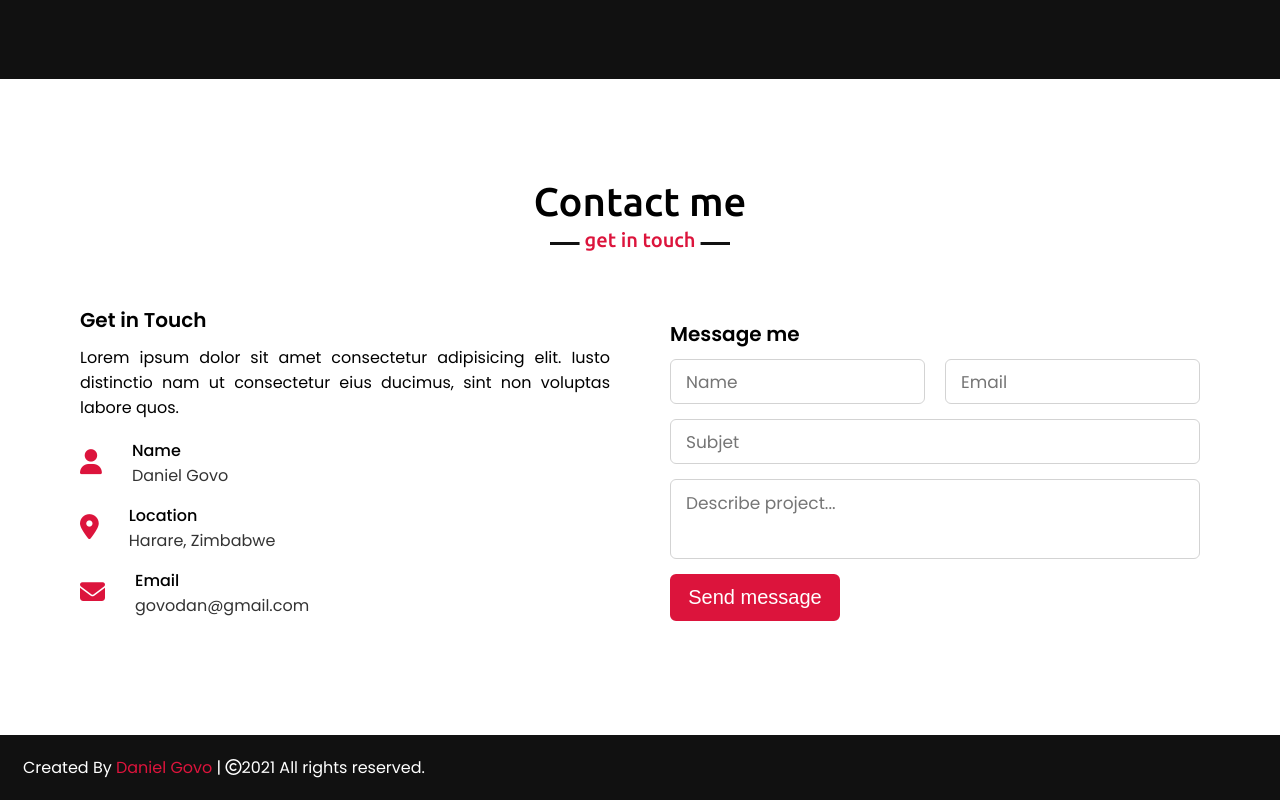
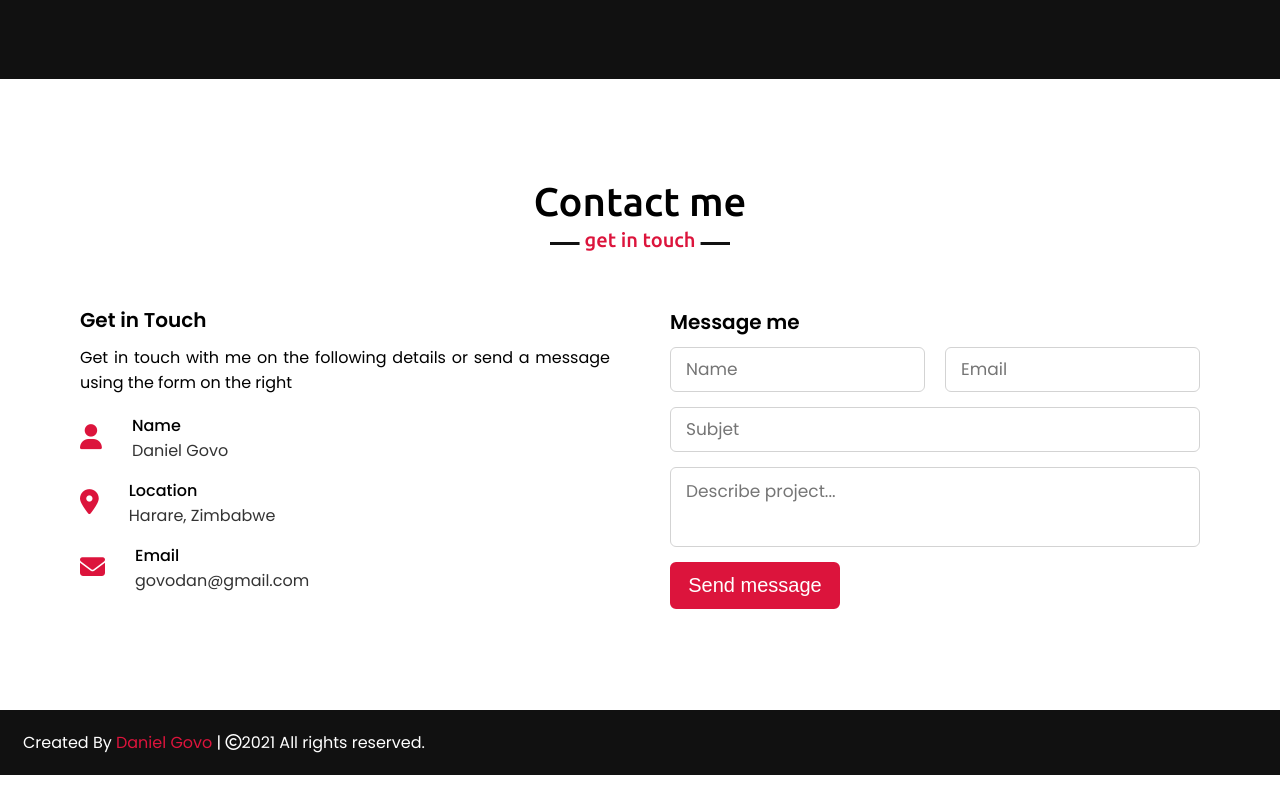
Before and after one commit to DanGovo/personalportfolio, a plain HTML site: page index.html in a window 1280 px wide. Shown: the part 3648-4448 px from the top of the page. After the commit the page ends 4423 px from the top, so only its background shows below. Drawn offline with nearby package versions, Linux system fonts and the light colour scheme.

Commit message:
contact update

```diff
--- a/index.html
+++ b/index.html
@@ -234,7 +234,7 @@
             <div class="contact-content">
                 <div class="column left">
                     <div class="text">Get in Touch</div>
-                    <p>Lorem ipsum dolor sit amet consectetur adipisicing elit. Iusto distinctio nam ut consectetur eius ducimus, sint non voluptas labore quos.</p>
+                    <p>Get in touch with me on the following details or send a message using the form on the right</p>
                     <div class="icons">
                         <div class="row">
                             <i class="fas fa-user"></i>
```
